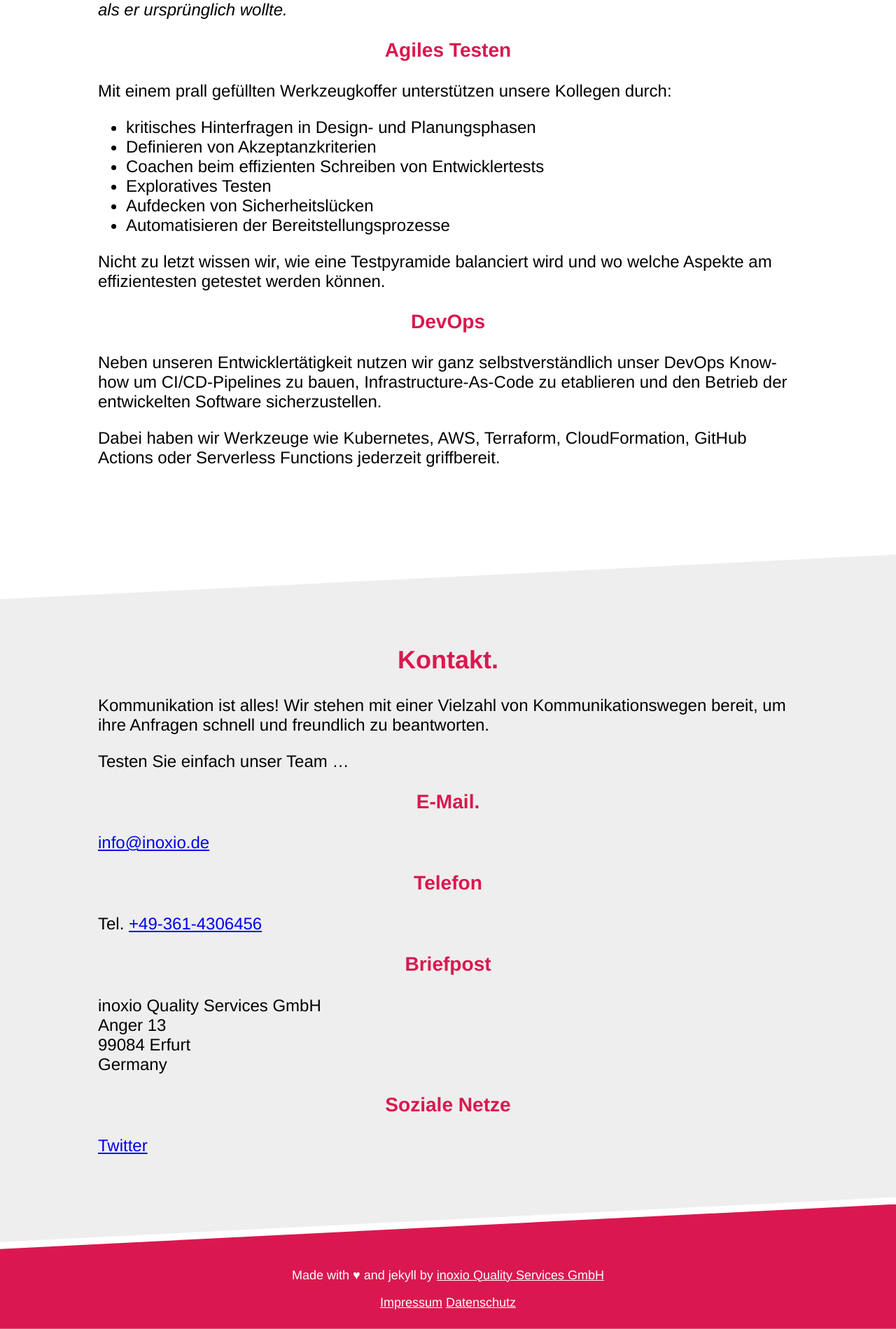
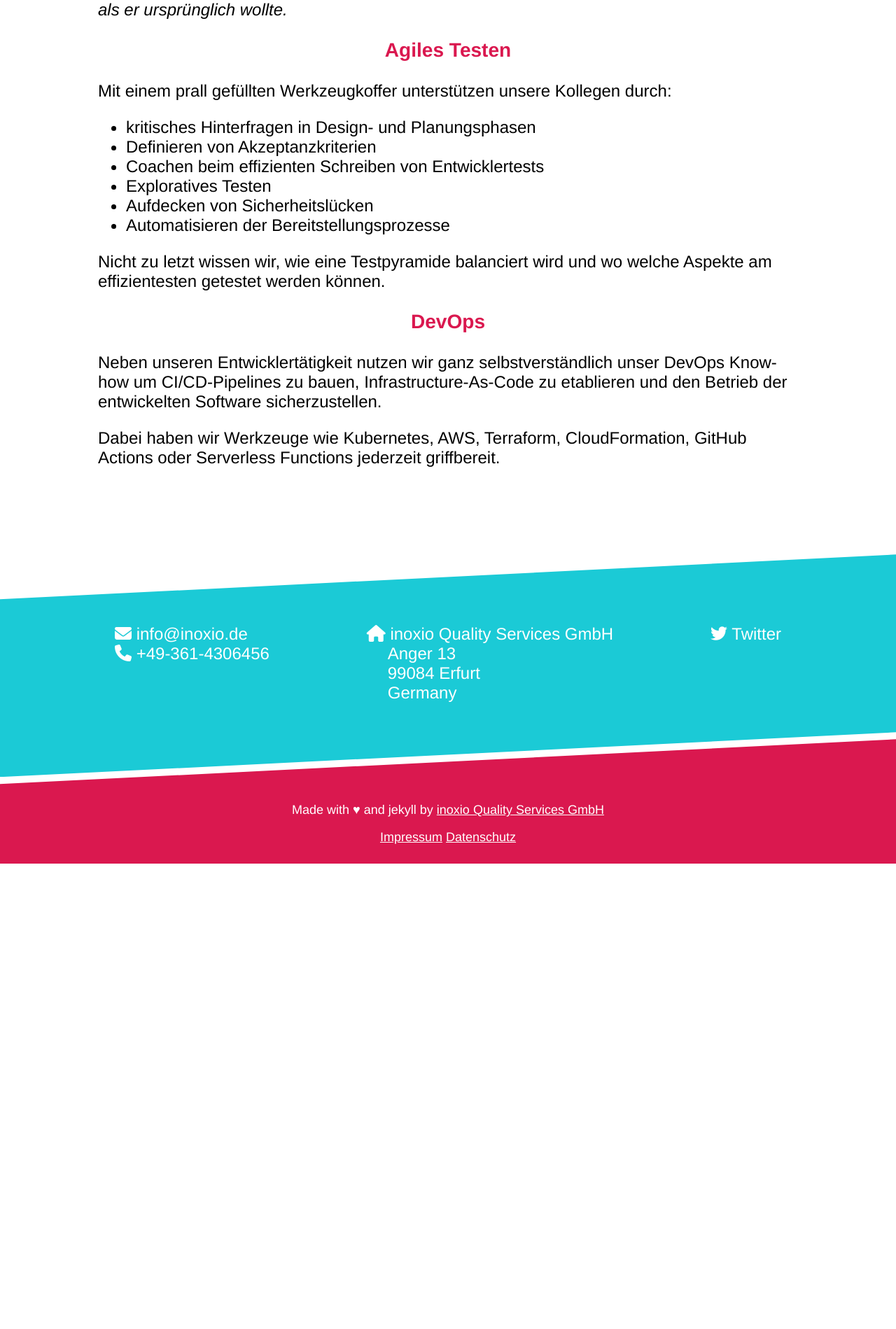
Before and after one commit to inoxio/inoxio.github.io, a Jekyll site: the page built from index.html, in a window 1280 px wide. Shown: the part 3330-5229 px from the top of the page at 70% size. Built offline with Jekyll 4.4.1, drawn with Linux system fonts in a browser that asks for light colours; nearby versions of some CDN libraries; after the commit the page ends 4564 px from its top, so only the background shows below that.

Commit message:
Style footer

```diff
--- a/_includes/sections/contact.md
+++ b/_includes/sections/contact.md
@@ -1,24 +1,25 @@
-## Kontakt.
+<div>
+  <a href="mailto:info@inoxio.de">
+    <i class="fa fa-envelope" ></i>
+    info@inoxio.de
+  </a>
+  <br/>
+  <a href="tel:+49-361-4306456">
+    <i class="fa fa-phone" ></i>
+    +49-361-4306456
+  </a>
+</div>
 
-Kommunikation ist alles! Wir stehen mit einer Vielzahl von Kommunika­tionswegen
-bereit, um ihre Anfragen schnell und freundlich zu beantworten.
+<div id="address">
+  inoxio Quality Services GmbH<br/>
+  Anger 13<br/>
+  99084 Erfurt<br/>
+  Germany
+</div>
 
-Testen Sie einfach unser Team …
-
-### E-Mail.
-[info@inoxio.de](mailto:info@inoxio.de)
-
-### Telefon
-
-Tel. [+49-361-4306456](tel:+49-361-4306456)
-
-### Briefpost
-
-inoxio Quality Services GmbH
-Anger 13
-99084 Erfurt
-Germany
-
-### Soziale Netze
-
-[Twitter](https://twitter.com/inoxio)
+<div>
+  <a href="https://twitter.com/inoxio">
+    <i class="fa fa-twitter"></i>
+    Twitter
+  </a>
+</div>
--- a/_layouts/default.html
+++ b/_layouts/default.html
@@ -2,23 +2,23 @@
 <html lang="{{ page.lang | default: site.lang | default: 'de' }}">
   <head>
     <title>{{ site.title }}</title>
-    <meta charset="utf-8">
-    <meta http-equiv="X-UA-Compatible" content="IE=edge">
-    <meta name="viewport" content="width=device-width, initial-scale=1">
-    <link rel="stylesheet" href="{{ '/assets/main.css' | relative_url }}">
-    <link rel="icon" type="image/png" href="{{ '/assets/favicon_32_gray.png' | relative_url }}">
+    <meta charset="utf-8" />
+    <meta http-equiv="X-UA-Compatible" content="IE=edge" />
+    <meta name="viewport" content="width=device-width, initial-scale=1" />
+    <link rel="stylesheet" href="{{ '/assets/main.css' | relative_url }}" />
+    <link
+      rel="icon"
+      type="image/png"
+      href="{{ '/assets/favicon_32_gray.png' | relative_url }}"
+    />
+
+    <script src="https://use.fontawesome.com/c4c1fecfa7.js"></script>
   </head>
 
   <body>
     <main>
-    {%- include nav.html -%}
-
-    {{ content }}
-
-    {%- include footer.html -%}
+      {%- include nav.html -%} {{ content }} {%- include footer.html -%}
     </main>
-
   </body>
   <script src="{{ '/assets/application.js' | relative_url }}"></script>
-
 </html>
--- a/_sass/application.scss
+++ b/_sass/application.scss
@@ -77,6 +77,7 @@ footer.diagonals {
 }
 
 @import "nav";
+@import "contact";
 @import "hero";
 @import "about";
 @import "team";
--- /dev/null
+++ b/_sass/contact.scss
@@ -0,0 +1,30 @@
+section#contact {
+  background-color: var(--secondary-color);
+
+  color: white;
+
+  a {
+    color: inherit;
+    text-decoration: none;
+  }
+
+  .content {
+    display: flex;
+    justify-content: space-between;
+    flex-wrap: wrap;
+
+    > div {
+      margin: 0 1em 0.25em;
+    }
+  }
+
+  #address {
+    padding-left: 30px;
+
+    &::before {
+      font-family: "FontAwesome";
+      content: "\f015";
+      margin-left: -30px;
+    }
+  }
+}
```
Lines whose indentation alone changed are shown as unchanged.
